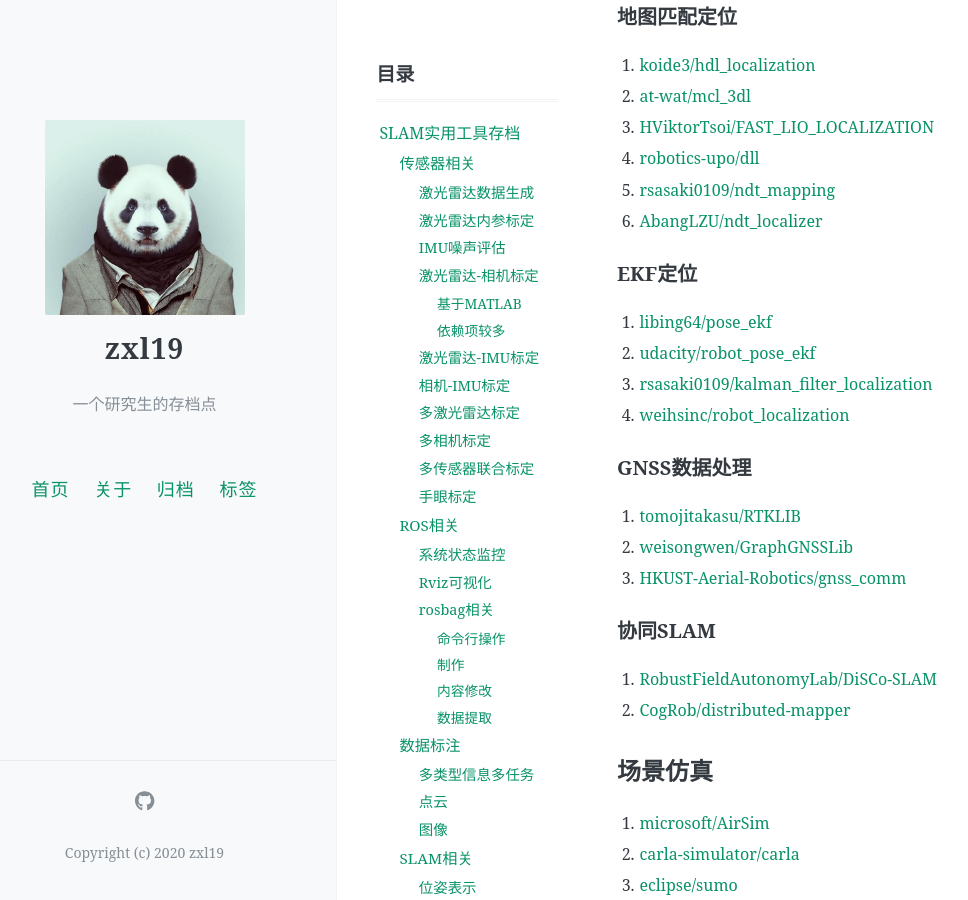
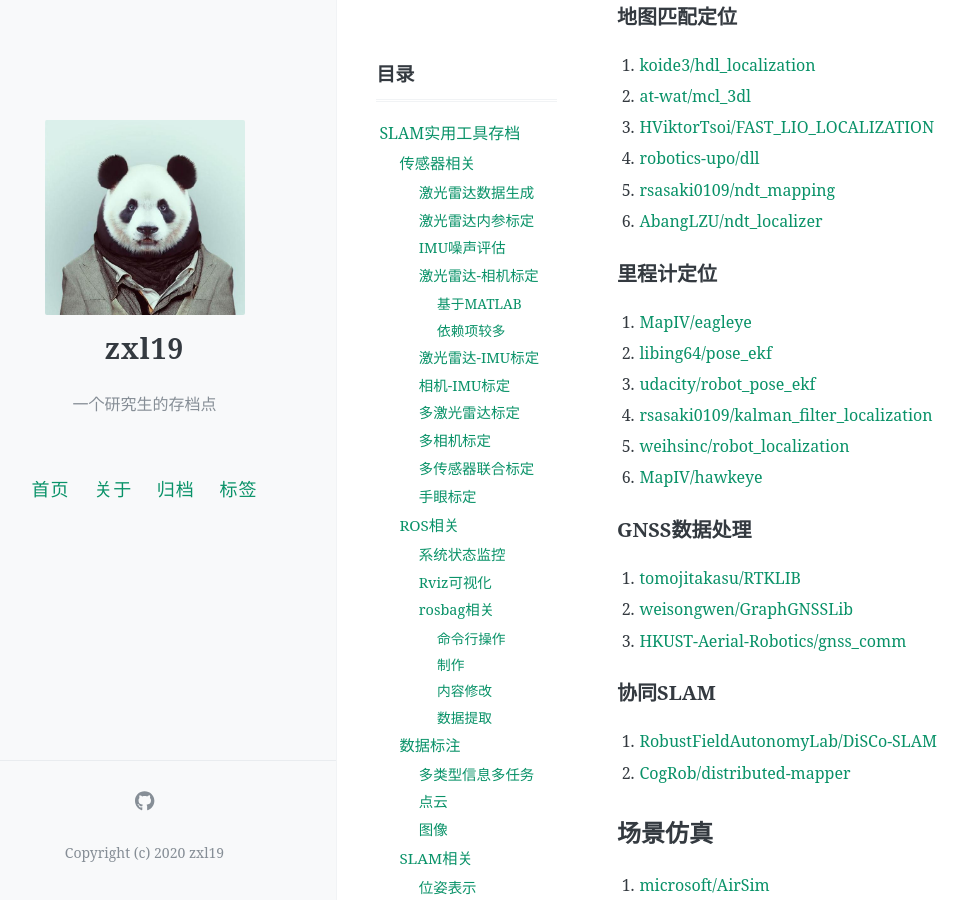
Before and after one commit to zxl19/zxl19.github.io, a Jekyll site: the page built from _posts/2021-05-25-slam-tool.md, in a window 1280 px wide and 900 px high, scrolled down 8531 px. Shown: the whole window, without its empty margins (47-1015 px from the left). Built offline with Jekyll 4.4.1, drawn with Linux system fonts in a browser that asks for light colours; comment, search, counter and statistics services are not loaded.

Commit message:
Update 2021-05-25-slam-tool.md

```diff
--- a/_posts/2021-05-25-slam-tool.md
+++ b/_posts/2021-05-25-slam-tool.md
@@ -315,12 +315,14 @@ pinned: false
 5. [rsasaki0109/ndt_mapping](https://github.com/rsasaki0109/ndt_mapping)
 6. [AbangLZU/ndt_localizer](https://github.com/AbangLZU/ndt_localizer)
 
-### EKF定位
+### 里程计定位
 
-1. [libing64/pose_ekf](https://github.com/libing64/pose_ekf)
-2. [udacity/robot_pose_ekf](https://github.com/udacity/robot_pose_ekf)
-3. [rsasaki0109/kalman_filter_localization](https://github.com/rsasaki0109/kalman_filter_localization)
-4. [weihsinc/robot_localization](https://github.com/weihsinc/robot_localization)
+1. [MapIV/eagleye](https://github.com/MapIV/eagleye)
+2. [libing64/pose_ekf](https://github.com/libing64/pose_ekf)
+3. [udacity/robot_pose_ekf](https://github.com/udacity/robot_pose_ekf)
+4. [rsasaki0109/kalman_filter_localization](https://github.com/rsasaki0109/kalman_filter_localization)
+5. [weihsinc/robot_localization](https://github.com/weihsinc/robot_localization)
+6. [MapIV/hawkeye](https://github.com/MapIV/hawkeye)
 
 ### GNSS数据处理
 
```
